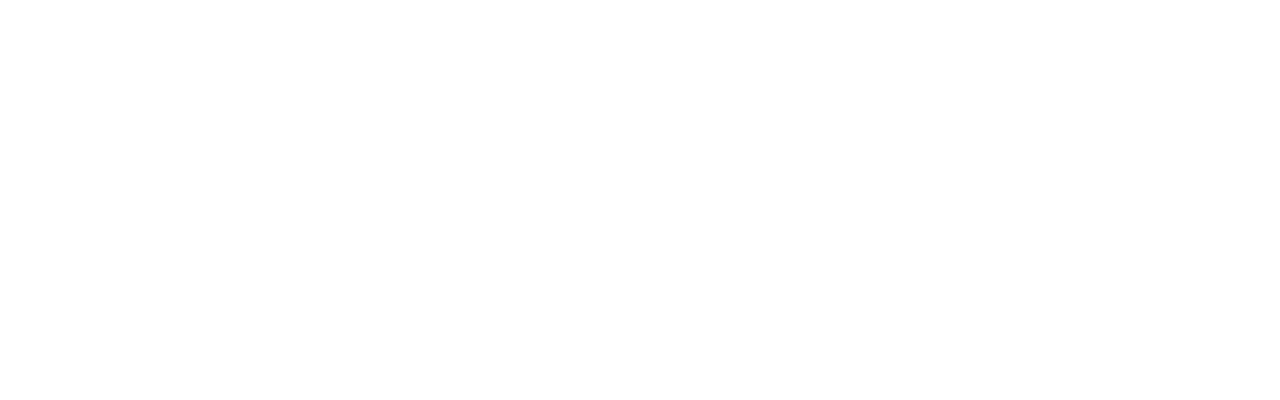
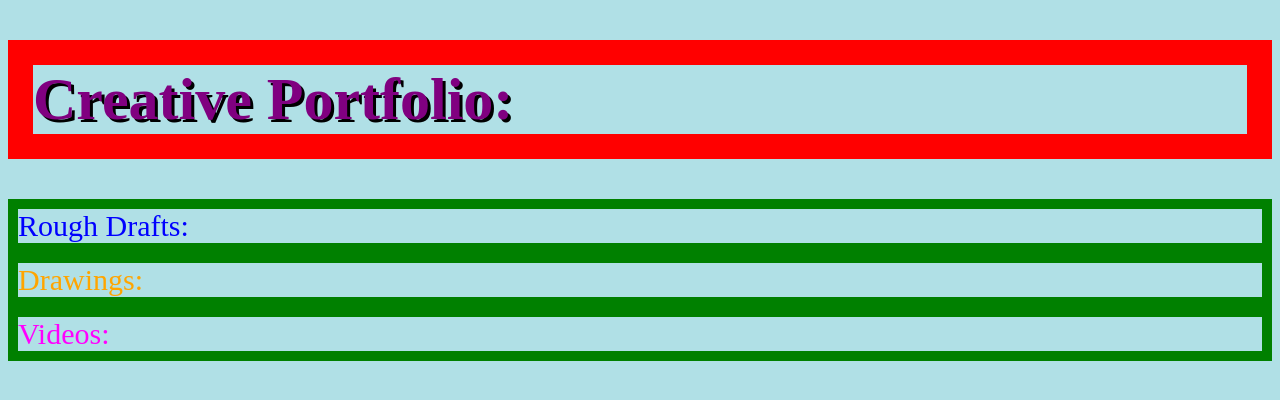
Before and after one commit to CharlieScott4/Project-Porfolio, a plain HTML site: page index.html in a window 1280 px wide. Drawn offline with Linux system fonts and the light colour scheme.

Commit message:
Made a website

```diff
--- a/css/main.css
+++ b/css/main.css
@@ -0,0 +1,14 @@
+
+h1 {
+  color:Purple;
+  font-size: 60px;
+  border: 25px solid red;
+  text-shadow:3px 3px black;
+}
+p1, p2, p3 {  display: flex;
+flex-direction:column}
+
+p1, p2, p3{font-size: 30px;  border: 10px solid green;}
+p1{color: Blue;}
+p2{color: Orange;}
+p3{color:Magenta;}
--- a/index.html
+++ b/index.html
@@ -3,9 +3,13 @@
   <head>
     <meta charset="utf-8">
     <title>Portfolio</title>
-    <link rel="stylesheet" href="/css/main.css">
+    <link rel="stylesheet" href="css/main.css">
   </head>
+  <body style="background-color:powderblue;">
   <body>
-
+<h1> Creative Portfolio: </h1>
+<p1>Rough Drafts:</p1>
+<p2>Drawings:</p2>
+<p3>Videos:</p3>
   </body>
 </html>
```
